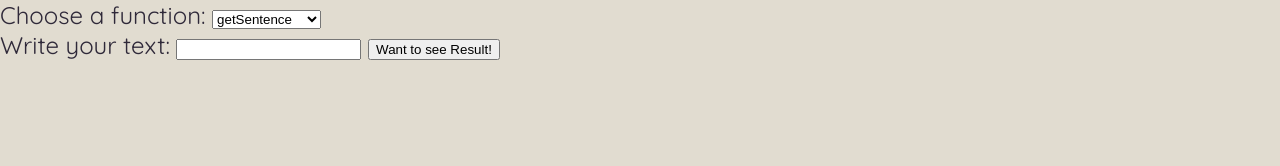
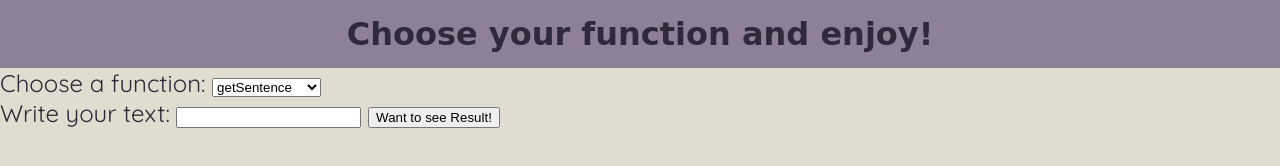
Before and after one commit to tizzifona/Vocals-in-sentence, a website with bundled scripts: page index.html in a window 1280 px wide. Built offline with nearby package versions, Linux system fonts and the light colour scheme; a web font is replaced by a local one.

Commit message:
Added basic styles for header

```diff
--- a/css/header.css
+++ b/css/header.css
@@ -0,0 +1,10 @@
+header {
+  box-sizing: border-box;
+  width: 100%;
+  background-color: #8e8196;
+  height: 10%;
+  display: flex;
+  align-items: center;
+  justify-content: center;
+  padding: 15px 30px;
+}
--- a/index.html
+++ b/index.html
@@ -17,7 +17,7 @@
     <title>Vocals in sentence</title>
   </head>
   <body>
-    <header></header>
+    <header><h1>Choose your function and enjoy!</h1></header>
     <main>
       <div class="mainContainer">
         <div>
```
